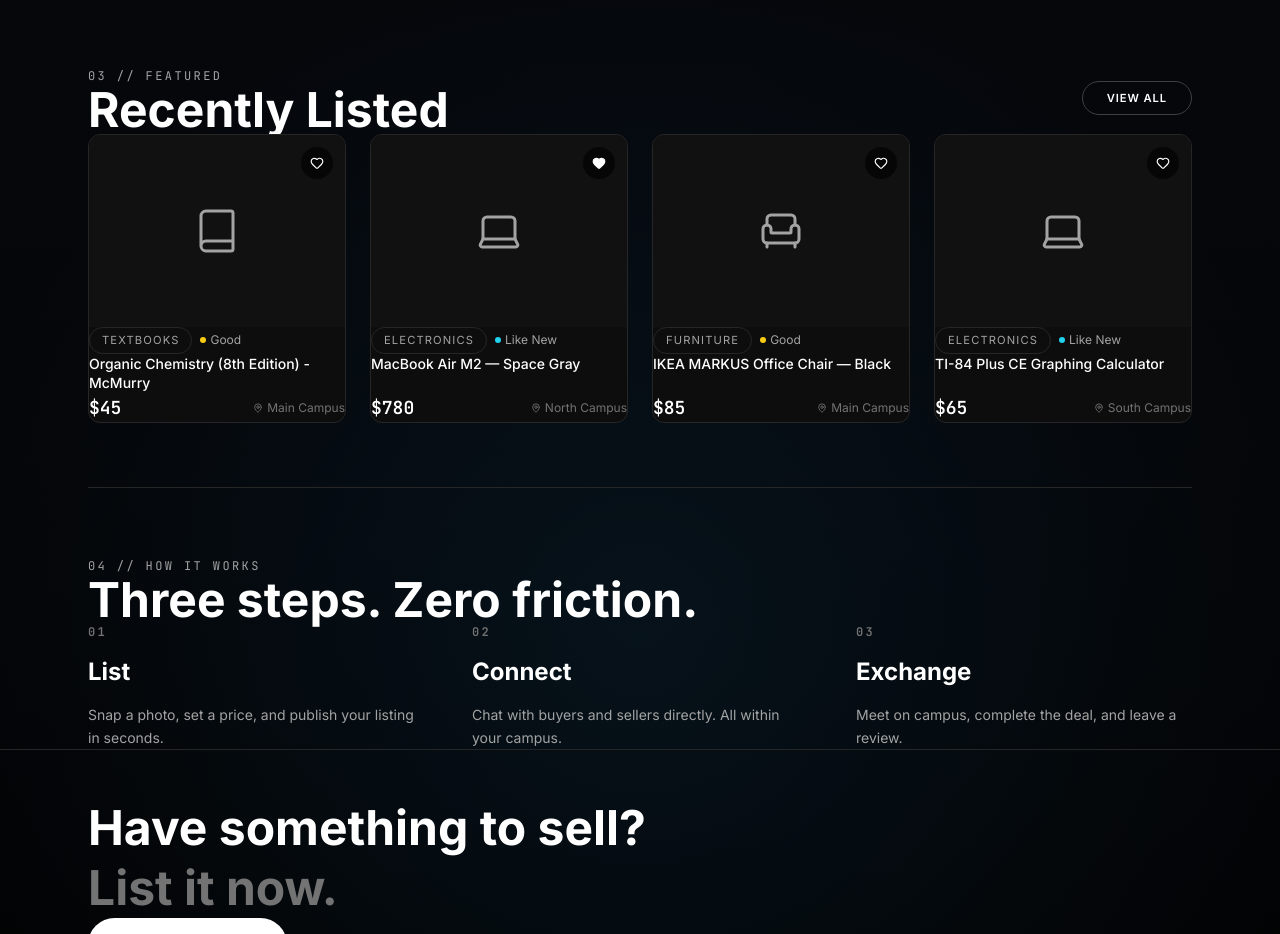
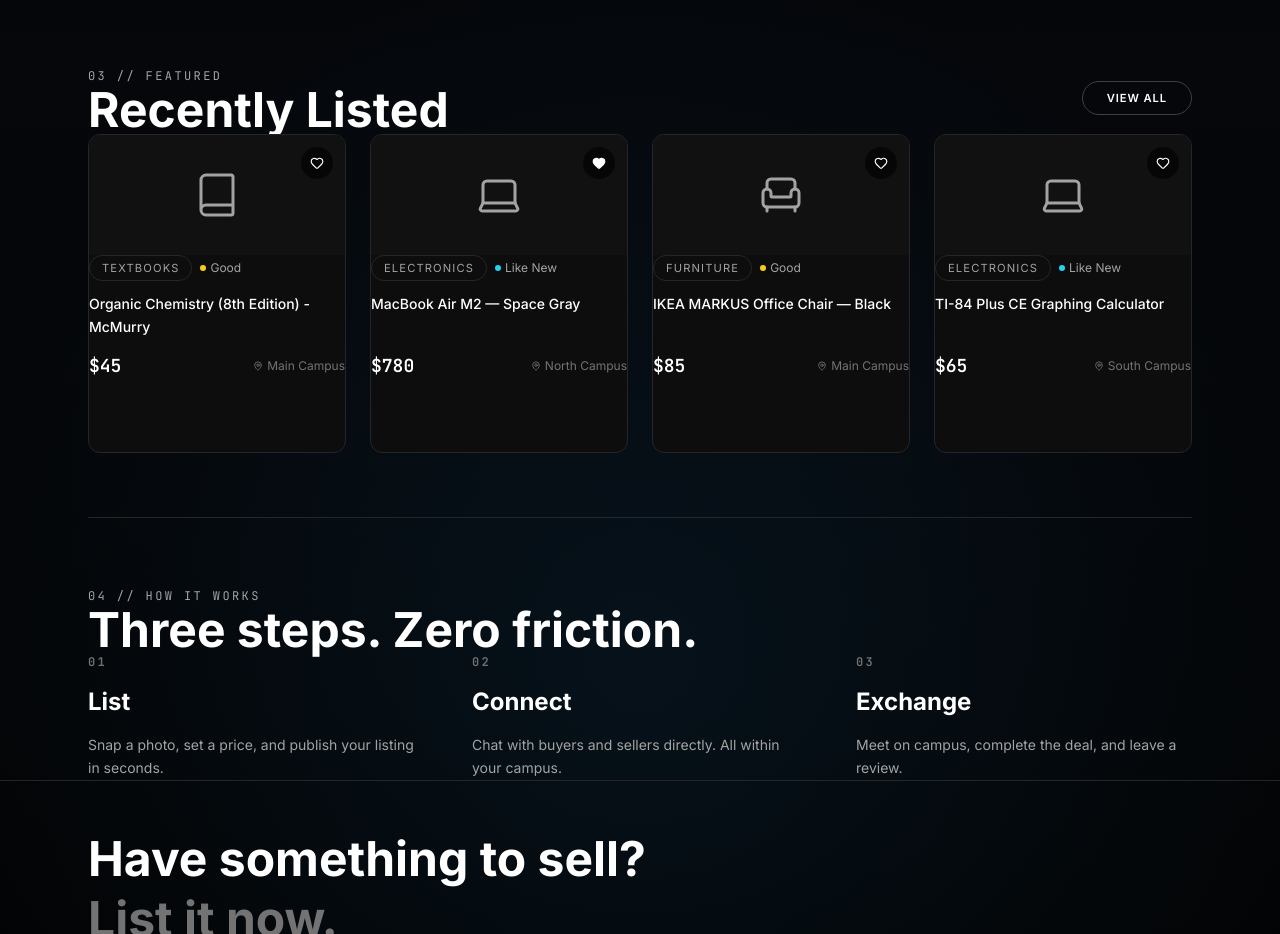
Before and after one commit to SyedQem/darwin, a Next.js app: page / in a window 1280 px wide. Shown: the part 1300-2234 px from the top of the page. Built offline with nearby package versions, Linux system fonts and the light colour scheme.

Commit message:
refactor: rebalance listing card layout and grid height

```diff
--- a/src/app/browse/page.tsx
+++ b/src/app/browse/page.tsx
@@ -109,7 +109,7 @@ function BrowseContent() {
         </p>
 
         {filtered.length > 0 ? (
-          <div className="grid grid-cols-1 sm:grid-cols-2 lg:grid-cols-4 gap-6">
+          <div className="grid grid-cols-1 auto-rows-fr gap-6 sm:grid-cols-2 lg:grid-cols-4">
             {filtered.map((listing, i) => (
               <ListingCard key={listing.id} listing={listing} index={i} />
             ))}
--- a/src/app/page.tsx
+++ b/src/app/page.tsx
@@ -123,7 +123,7 @@ export default function HomePage() {
             </Link>
           </div>
 
-          <div className="grid grid-cols-1 sm:grid-cols-2 lg:grid-cols-4 gap-6">
+          <div className="grid grid-cols-1 auto-rows-fr gap-6 sm:grid-cols-2 lg:grid-cols-4">
             {sampleListings.slice(0, 4).map((listing, i) => (
               <ListingCard key={listing.id} listing={listing} index={i} />
             ))}
--- a/src/app/saved/page.tsx
+++ b/src/app/saved/page.tsx
@@ -25,7 +25,7 @@ export default function SavedPage() {
       </motion.div>
 
       {savedListings.length > 0 ? (
-        <div className="grid grid-cols-1 sm:grid-cols-2 lg:grid-cols-4 gap-6 mt-12">
+        <div className="mt-12 grid grid-cols-1 auto-rows-fr gap-6 sm:grid-cols-2 lg:grid-cols-4">
           {savedListings.map((listing, i) => (
             <ListingCard key={listing.id} listing={listing} index={i} />
           ))}
--- a/src/components/ListingCard.tsx
+++ b/src/components/ListingCard.tsx
@@ -20,12 +20,13 @@ export default function ListingCard({ listing, index }: Props) {
 
   return (
     <motion.div
+      className="h-full"
       initial={{ opacity: 0, y: 30 }}
       animate={{ opacity: 1, y: 0 }}
       transition={{ duration: 0.5, delay: index * 0.08 }}
     >
-      <Link href={`/listing/${listing.id}`} className="block">
-        <div className="vspr-card">
+      <Link href={`/listing/${listing.id}`} className="block h-full">
+        <div className="vspr-card h-full flex flex-col">
           {/* Image */}
           <div className="listing-image-container">
             <div
@@ -49,9 +50,9 @@ export default function ListingCard({ listing, index }: Props) {
           </div>
 
           {/* Info */}
-          <div className="p-5">
+          <div className="flex h-full flex-col gap-3 p-6">
             {/* Category + Condition */}
-            <div className="flex flex-wrap items-center gap-2 mb-2">
+            <div className="flex flex-wrap items-center gap-2">
               <span className="category-badge">
                 {listing.category}
               </span>
@@ -62,12 +63,15 @@ export default function ListingCard({ listing, index }: Props) {
             </div>
 
             {/* Title */}
-            <h3 className="text-sm font-medium leading-snug mb-2 line-clamp-2" style={{ minHeight: '2.5rem' }}>
+            <h3
+              className="text-sm font-medium leading-relaxed line-clamp-2 max-[420px]:line-clamp-3"
+              style={{ minBlockSize: '2.9rem' }}
+            >
               {listing.title}
             </h3>
 
             {/* Price + Location */}
-            <div className="flex items-center justify-between mt-3">
+            <div className="mt-auto flex flex-wrap items-center justify-between gap-2.5">
               <span className="price-tag text-lg">${listing.price}</span>
               <span className="flex items-center gap-1 text-xs" style={{ color: 'var(--text-muted)' }}>
                 <MapPin size={10} />
```
